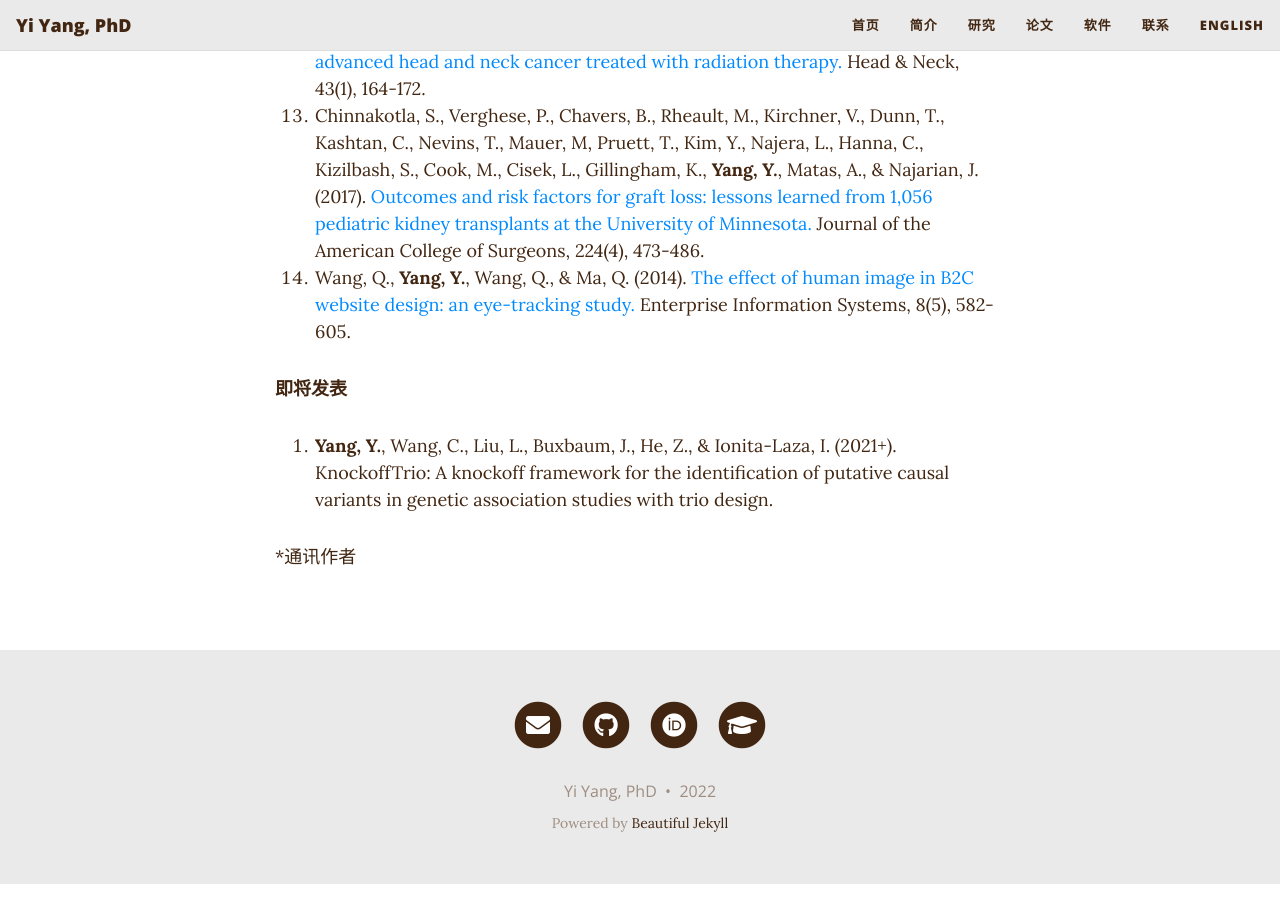
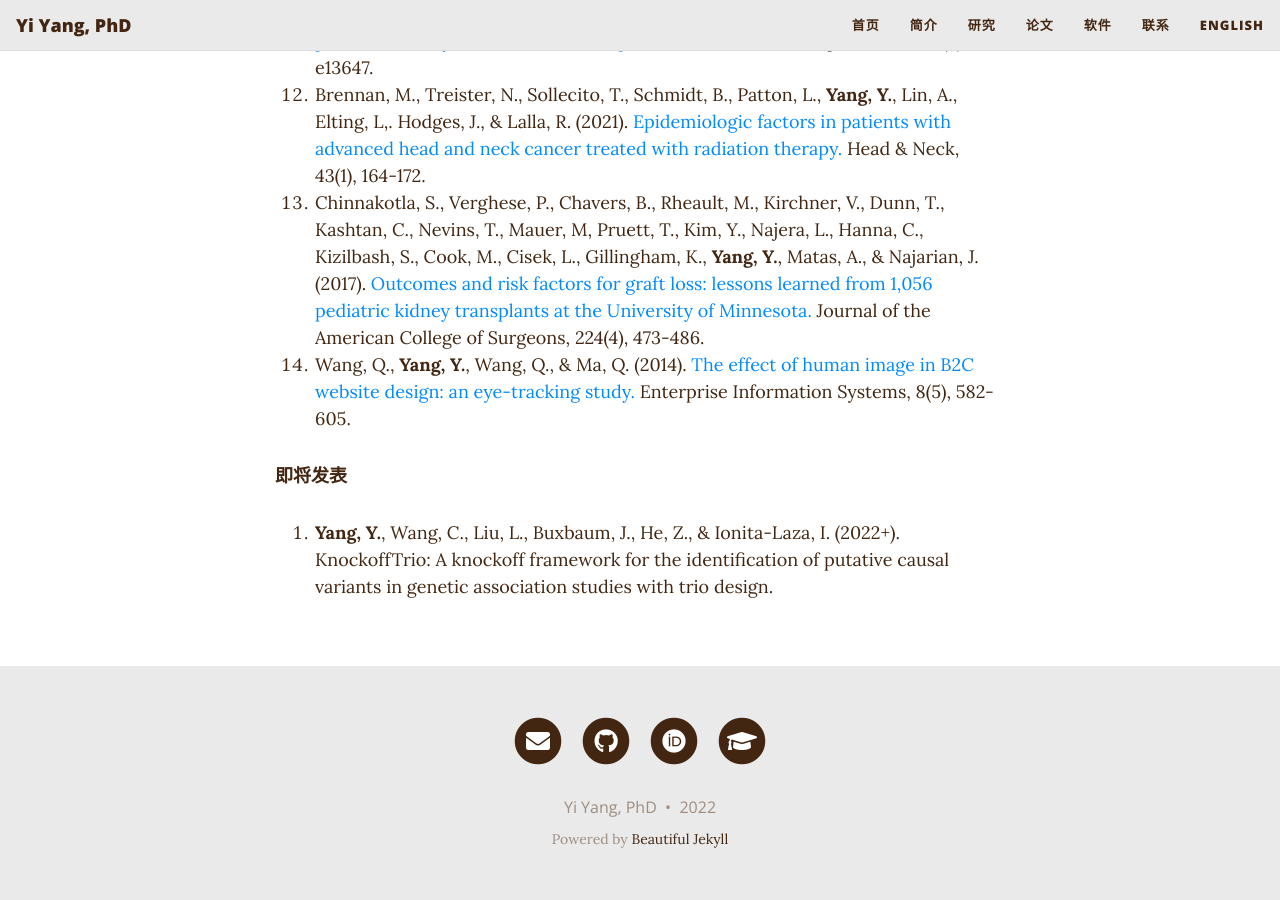
Before and after one commit to yiyangphd/cn, a Jekyll site: the page built from publications.md, in a window 1280 px wide and 900 px high, scrolled down 1359 px. Built offline with Jekyll 4.4.1, drawn with Linux system fonts in a browser that asks for light colours; nearby versions of some CDN libraries.

Commit message:
Update publications.md

```diff
--- a/publications.md
+++ b/publications.md
@@ -20,6 +20,4 @@ title: 论文
 
 **即将发表**
 
-15. **Yang, Y.**, Wang, C., Liu, L., Buxbaum, J., He, Z., & Ionita-Laza, I. (2021+). KnockoffTrio: A knockoff framework for the identification of putative causal variants in genetic association studies with trio design.
-
-*通讯作者
+15. **Yang, Y.**, Wang, C., Liu, L., Buxbaum, J., He, Z., & Ionita-Laza, I. (2022+). KnockoffTrio: A knockoff framework for the identification of putative causal variants in genetic association studies with trio design.
```
Also changed, not shown: other parts of publications.md (+1 -1 lines).
